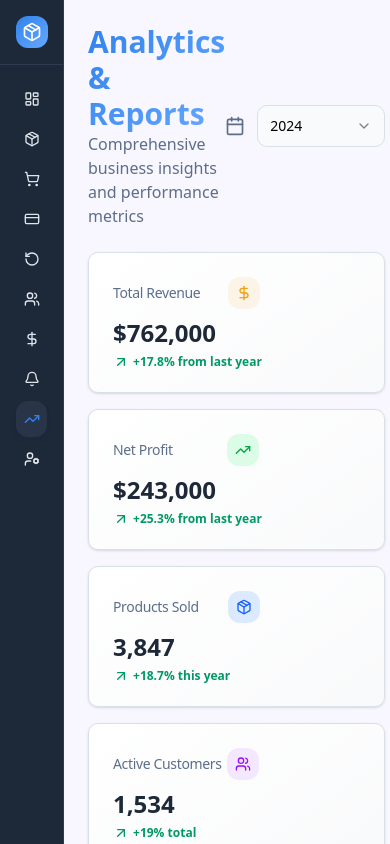
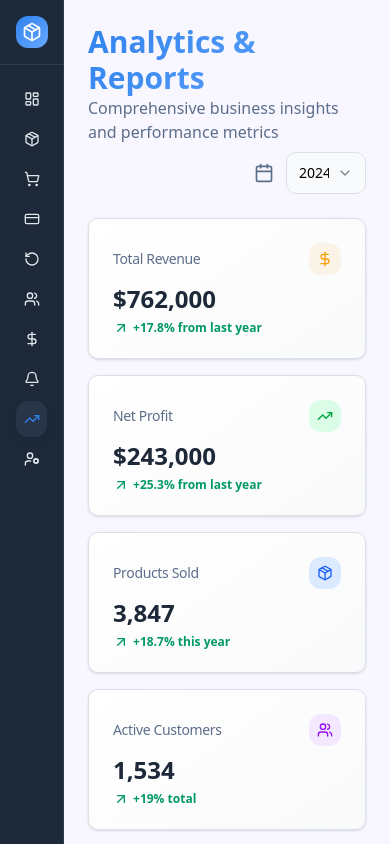
Before and after one commit to Sohrab-Malikzada/Store-Managment_Dashborad, a React (Vite) app: page /analytics in a window 390 px wide. Both pictures are taken after typing "name@example.com", "Sample123" into the empty fields and a click on the button "Sign In". Shown: the top 844 px of the page. Built offline with nearby package versions, Linux system fonts and the light colour scheme.

Commit message:
Analycs.jsx is worked on Responsive

```diff
--- a/src/Pages/Analytics.jsx
+++ b/src/Pages/Analytics.jsx
@@ -68,15 +68,15 @@ export default function Analytics() {
   const currentData = yearlyData[selectedYear];
   return (
     <div className="space-y-6 m-6">
-      <div className="flex items-center justify-between">
+      <div className="flex flex-col md:flex-row items-left justify-between">
         <div>
           <h1 className="text-3xl font-bold gradient-primary bg-clip-text text-transparent">Analytics & Reports</h1>
           <p className="text-[hsl(216,20%,45%)]">Comprehensive business insights and performance metrics</p>
         </div>
-        <div className="flex items-center space-x-3">
+        <div className="flex items-center mt-2 ml-auto space-x-3">
           <Calendar className="h-5 w-5 text-[hsl(216,20%,45%)]" />
           <Select value={selectedYear} onValueChange={setSelectedYear}>
-            <SelectTrigger className="w-32 bg-[hsl(216,20%,98%)]">
+            <SelectTrigger className="w-20 sm:w-32 bg-[hsl(216,20%,98%)]">
               <SelectValue />
             </SelectTrigger>
             <SelectContent className={"bg-white"}>
@@ -87,7 +87,7 @@ export default function Analytics() {
         </div>
       </div>
 
-      <div className="grid  gap-4 md:grid-cols-5">
+      <div className="grid  gap-4 grid-cols-1 ">
         <StatsCard
           id="table-analytics2003"
           title="Total Revenue"
@@ -99,7 +99,7 @@ export default function Analytics() {
           valuechange="mt-[18px]"
           box="h-[141px]"
           titlechange="mt-[-7px]"
-          icanchange="items-center relative -m-66 -mt-6 -mr-[123px]  h-4 w-4"
+          icanchange="-right-4 h-4 w-4"
           iconColor="bg-[hsl(38,92%,55%)]/10 text-[hsl(38,92%,50%)] rounded-[12px] p-2 h-8 w-8"
         />
         <StatsCard
@@ -112,7 +112,7 @@ export default function Analytics() {
           valuechange="mt-[18px]"
           box=" h-[141px]"
           titlechange="mt-[-7px]"
-          icanchange="items-center relative -m-66 -mt-6 -mr-[122px]  h-4 w-4"
+          icanchange="-right-4 h-4 w-4"
           iconColor="text-green-600 bg-green-100 rounded-[12px] p-2 h-8 w-8"
         />
         <StatsCard
@@ -125,7 +125,7 @@ export default function Analytics() {
           valuechange="mt-[18px]"
           box=" h-[141px]"
           titlechange="mt-[-7px]"
-          icanchange="items-center relative -m-66 -mt-6 -mr-[123px]  h-4 w-4"
+          icanchange="-right-4 h-4 w-4"
           iconColor="text-blue-600 bg-blue-100 rounded-[12px] p-2 h-8 w-8"
         />
         <StatsCard
@@ -138,7 +138,7 @@ export default function Analytics() {
           valuechange="mt-[18px]"
           box=" h-[141px]"
           titlechange="mt-[-7px]"
-          icanchange="items-center relative -m-66 -mt-6 -mr-[122px]  h-4 w-4"
+          icanchange="-right-4 h-4 w-4"
           iconColor="text-purple-600 bg-purple-100 rounded-[12px] p-2 h-8 w-8"
         />
         <StatsCard
@@ -151,15 +151,15 @@ export default function Analytics() {
           valuechange="mt-[18px]"
           box=" h-[141px]"
           titlechange="mt-[-7px]"
-          icanchange="items-center relative -m-66 -mt-6 -mr-[123px]  h-4 w-4"
+          icanchange="-right-4 h-4 w-4"
           iconColor="text-blue-600 bg-blue-100 rounded-[12px] p-2 h-8 w-8"
         />
       </div>
 
-      <div id="chart-analytics-2003" className="grid gap-6 md:grid-cols-2">
+      <div id="chart-analytics-2003" className="grid gap-6 grid-cols-1">
         <Card className="gradient-card rounded-[12px] shadow-medium">
           <CardHeader>
-            <CardTitle className="flex items-center gap-2">
+            <CardTitle className="flex items-center  gap-2">
               <TrendingUp className="h-5 w-5 text-[hsl(141.86deg,76.09%,36.08%)]" />
               Monthly Performance - {selectedYear}
             </CardTitle>
@@ -177,12 +177,12 @@ export default function Analytics() {
                       <stop stopColor="hsl(141.86deg 76.09% 36.08%)" />
                     </linearGradient>
                     <linearGradient id="bar-gradient-profit">
-                      <stop stopColor="hsl(38.04deg 92.16% 50%)" />
+                      <stop  stopColor="hsl(38.04deg 92.16% 50%)" />
                     </linearGradient>
                   </defs>
                   <CartesianGrid strokeDasharray="3 3" className="stroke-[hsl(214,20%,95%)]" />
                   <XAxis dataKey="month" className="text-[hsl(216,20%,45%)]" />
-                  <YAxis className="text-[hsl(216,20%,45%)]" />
+                  <YAxis  className="text-[hsl(216,20%,45%)]" />
                   <Tooltip
                     contentStyle={{
                       background: "hsl(0deg 0% 99.22%)",
@@ -270,7 +270,7 @@ export default function Analytics() {
           </CardContent>
         </Card>
 
-        <Card className="md:col-span-2 h-106 rounded-[12px]  gradient-card shadow-medium">
+        <Card className="col-span-1 h-106 rounded-[12px]  gradient-card shadow-medium">
           <CardHeader>
             <CardTitle className="flex items-center -mb-1 mt-[-4px] gap-2">
               <DollarSign className="h-5 w-5 text-[hsl(214,84%,56%)]" />
--- a/src/Pages/Debts.jsx
+++ b/src/Pages/Debts.jsx
@@ -68,7 +68,7 @@ export default function Debts() {
   };
 
   return (
-    <div className="space-y-6 m-6">
+    <div className="space-y-6 m-6 overflow-auto no-scrollbar h-auto">
       {/* Header */}
       <div className="flex items-center justify-between">
         <div>
```
